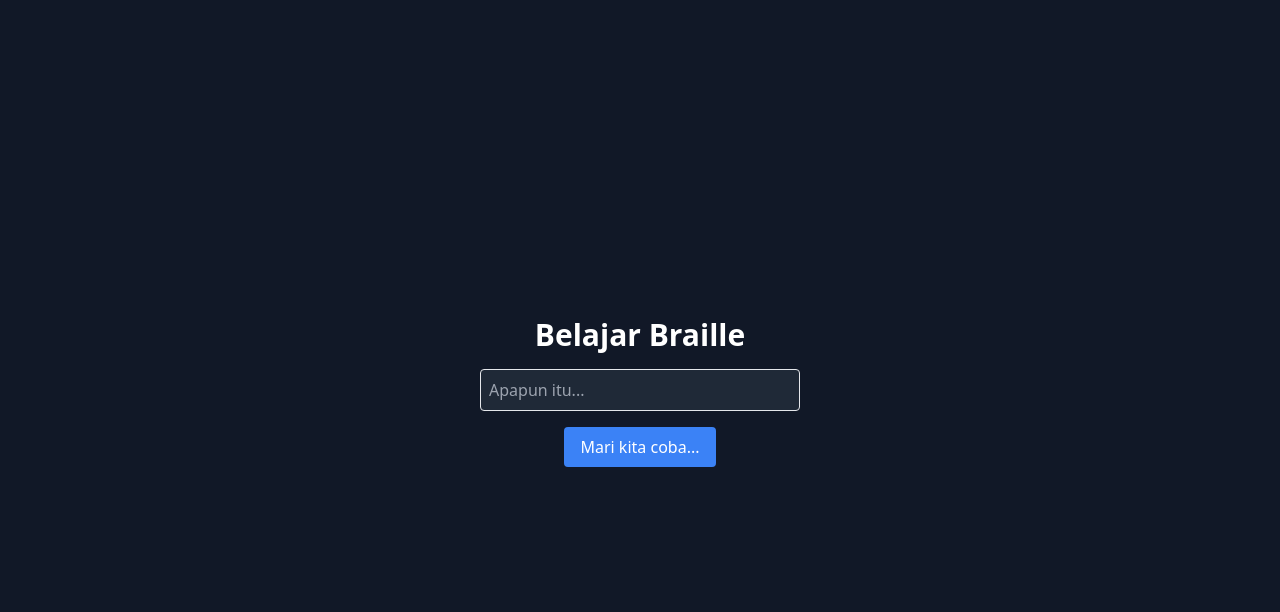
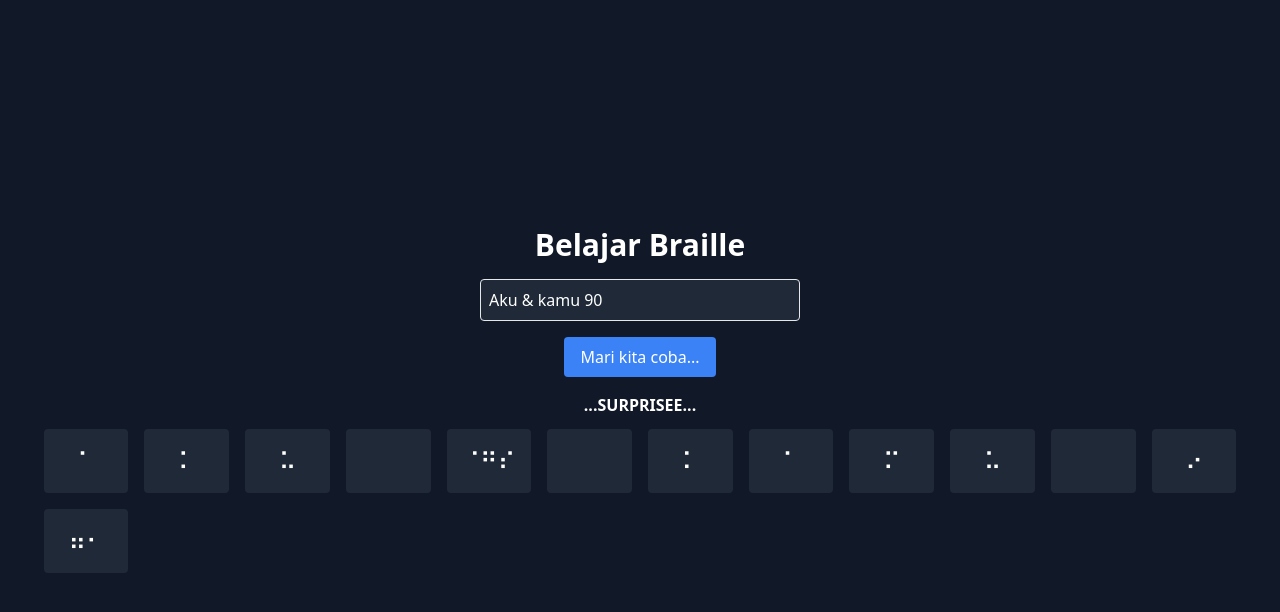
Before and after one commit to limitedYusuf/text-braille-bpvp, a plain HTML site: page index.html in a window 1280 px wide. Both pictures are taken after a click on the button "Mari kita coba...". Drawn offline with nearby package versions, Linux system fonts and the light colour scheme.

Commit message:
fix: add to card grid

```diff
--- a/index.html
+++ b/index.html
@@ -21,9 +21,11 @@
          <button @click="convertText" class="bg-blue-500 text-white px-4 py-2 rounded mb-4">Mari kita coba...</button>
 
          <div v-if="brailleText">
-            <p class="font-semibold">Braille:</p>
-            <div class="text-2xl">
-               <div v-html="brailleText" class="grid grid-cols-2 sm:grid-cols-3 md:grid-cols-4 lg:grid-cols-5 gap-2">
+            <p class="font-semibold mb-3">...SURPRISEE...</p>
+            <div class="grid grid-cols-12 gap-4">
+               <div v-for="(brailleChar, index) in brailleText" :key="index"
+                  class="bg-gray-800 rounded p-4 text-center text-2xl dark:bg-gray-700">
+                  {{ brailleChar }}
                </div>
             </div>
          </div>
@@ -59,7 +61,7 @@
          new Vue({
             el: '#app',
             data: {
-               inputText: '',
+               inputText: 'Aku & kamu 90',
                brailleText: ''
             },
             methods: {
@@ -82,11 +84,11 @@
 
                   function translate(input) {
                      const characters = input.split('');
-                     let result = '';
+                     let result = [];
                      for (const char of characters) {
-                        result += charToBraille(char) + ' ';
+                        result.push(charToBraille(char));
                      }
-                     return result.trim();
+                     return result;
                   }
 
                   this.brailleText = translate(this.inputText);
```
